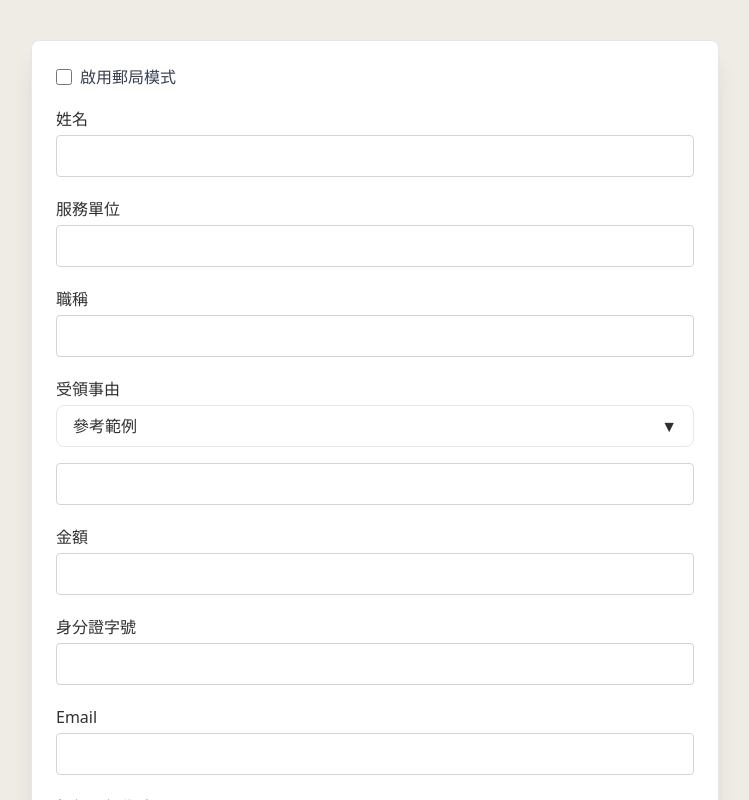
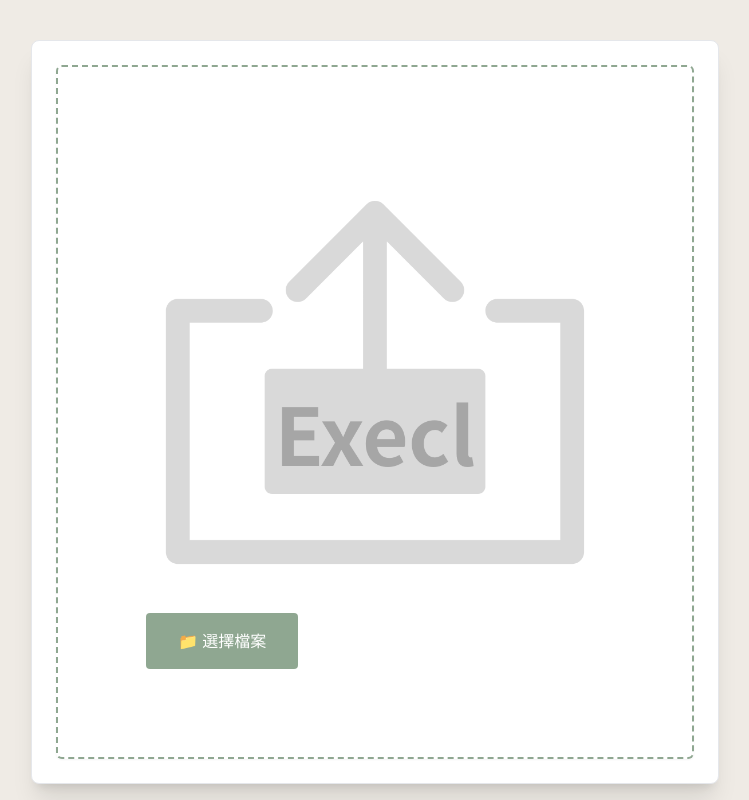
Before and after one commit to pablo0825/2025-05-personalReceipt, a React (Vite) app: page / in a window 1280 px wide. Shown: the top 800 px of the page, without its empty margins (265-1014 px from the left). Built offline with nearby package versions, Linux system fonts and the light colour scheme.

Commit message:
完成表單外觀優化

```diff
--- a/src/App.tsx
+++ b/src/App.tsx
@@ -1,10 +1,10 @@
-//import BatchPage from "./page/BatchPage";
-import HomePage from "./page/HomePage";
+import BatchPage from "./page/BatchPage";
+//import HomePage from "./page/HomePage";
 
 function App() {
   return (
     <div>
-      <HomePage />
+      <BatchPage />
     </div>
   );
 }
--- a/src/page/BatchPage.tsx
+++ b/src/page/BatchPage.tsx
@@ -93,7 +93,9 @@ const BatchPage = () => {
   };
 
   return (
-    <div>
+    <div className="max-w-3xl mx-auto p-10">
+      <div className="p-6 border rounded-lg shadow-xl bg-white">
+        <div className="border-2 border-dashed border-[#8fa791] rounded-md p-8 flex flex-col items-center justify-center space-y-4 bg-white shadow-sm">
           {isFileUpload ? (
             <div>
               {isProgressComplete ? (
@@ -123,13 +125,18 @@ const BatchPage = () => {
               )}
             </div>
           ) : (
+            <div className="m-14">
+              <img src="../upload.png" alt="" />
               <button
                 onClick={() => fileInputRef.current?.click()}
-          className="cursor-pointer px-8 py-8 bg-blue-600 text-white rounded hover:bg-blue-700"
+                className="cursor-pointer px-8 py-4 bg-[#8fa791] text-white rounded hover:bg-[#708f76]"
               >
                 📁 選擇檔案
               </button>
+            </div>
           )}
+        </div>
+      </div>
 
       <Popup visible={isPopupVisible} progress={progress} />
 
```
Also changed, not shown: public/upload.png (added). Lines whose indentation alone changed are shown as unchanged.
